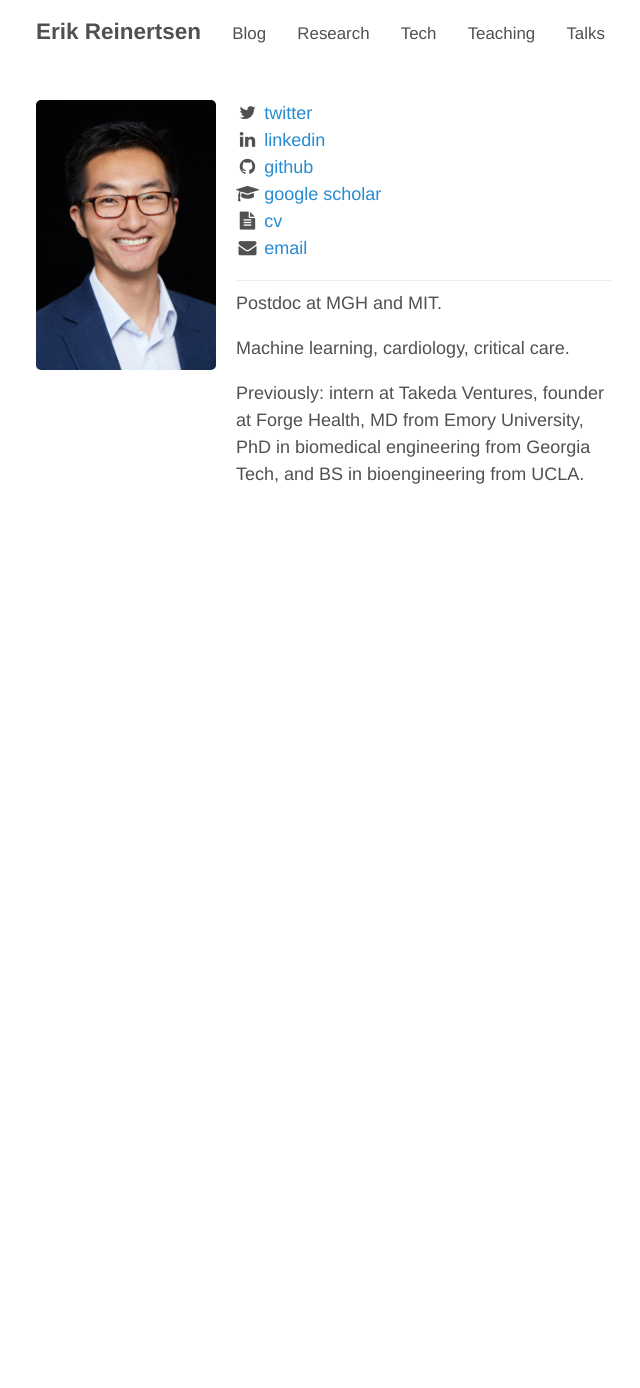
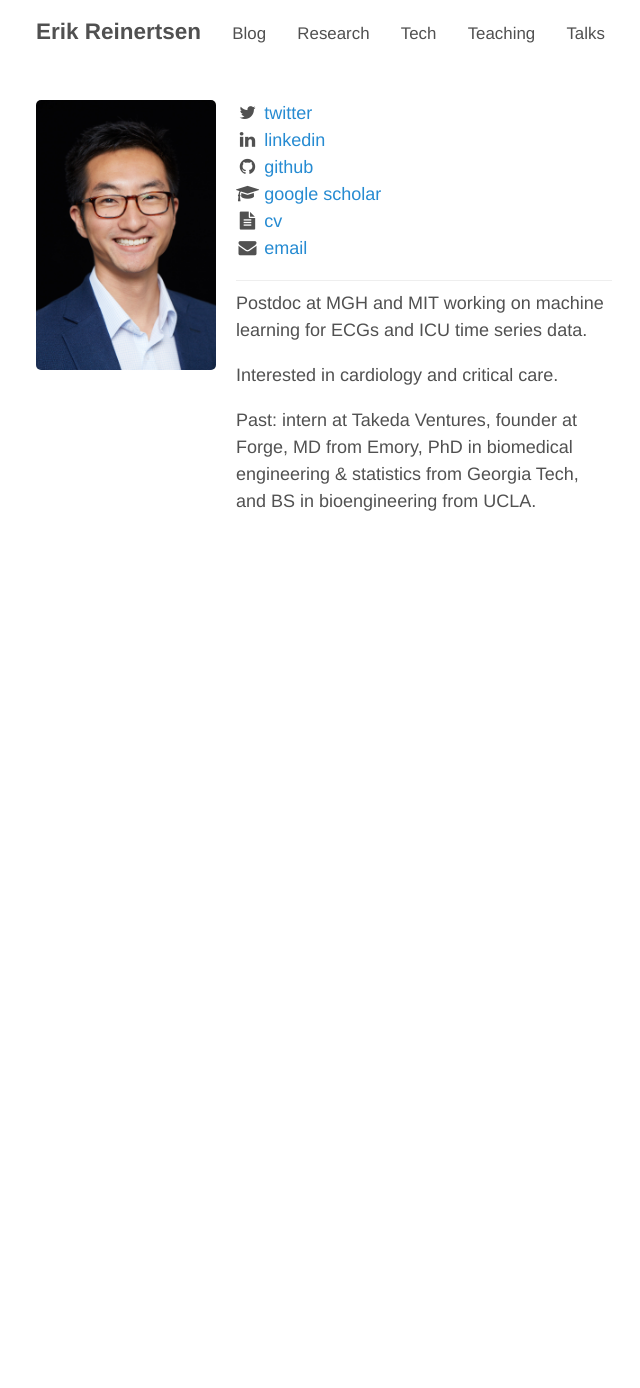
Before and after one commit to erikr/erikr.github.io, a Jekyll site: the page built from index.md, in a window 1280 px wide. Shown: the whole page, without its empty margins (316-956 px from the left). Built offline with Jekyll 4.4.1, drawn with Linux system fonts in a browser that asks for light colours; nearby versions of some CDN libraries; comment, search, counter and statistics services are not loaded.

Commit message:
revised index.md bio to match new twitter bio

```diff
--- a/index.md
+++ b/index.md
@@ -21,8 +21,8 @@ $("#email").attr("href", "mailto:" + email_address).html("email");
 
 ---
 
-Postdoc at MGH and MIT.
+Postdoc at MGH and MIT working on machine learning for ECGs and ICU time series data.
 
-Machine learning, cardiology, critical care.
+Interested in cardiology and critical care.
 
-Previously: intern at Takeda Ventures, founder at Forge Health, MD from Emory University, PhD in biomedical engineering from Georgia Tech, and BS in bioengineering from UCLA.
+Past: intern at Takeda Ventures, founder at Forge, MD from Emory, PhD in biomedical engineering & statistics from Georgia Tech, and BS in bioengineering from UCLA.
```
